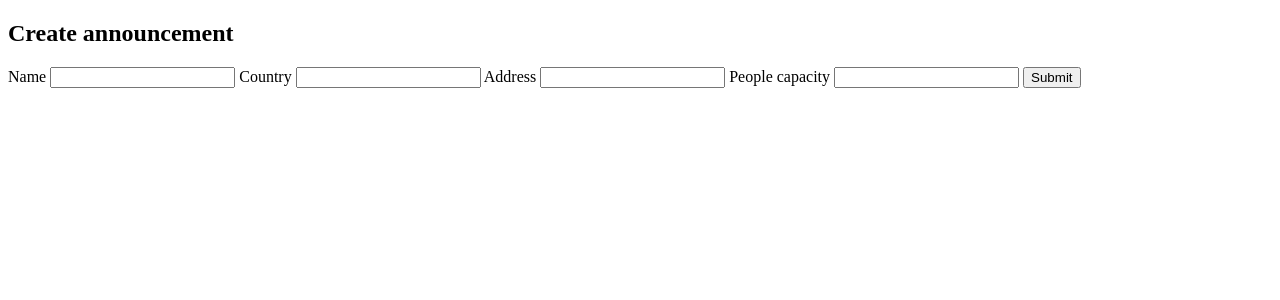
After one commit to CodingDojoHackathonTeam2/SafeMaps, a Django app: page /annoucement-confirm/create in a window 1280 px wide. The commit adds this page. Shown: the top 300 px of the page. Run offline with Django 3.2, Linux system fonts and the light colour scheme.

Commit message:
Create Annoucement

```diff
--- /dev/null
+++ b/Server/SafeMap/apps/safe_map_core/templates/create.html
@@ -0,0 +1,29 @@
+<!DOCTYPE html>
+<html lang="en">
+<head>
+    <meta charset="UTF-8">
+    <meta http-equiv="X-UA-Compatible" content="IE=edge">
+    <meta name="viewport" content="width=device-width, initial-scale=1.0">
+    <title>Document</title>
+</head>
+<body>
+    <h2>Create announcement</h2>
+    <form action="/annoucement-confirm/create" method="POST">
+        {% csrf_token %}
+
+        <label>Name</label>
+        <input type='text' name='name'>
+
+        <label>Country</label>
+        <input type='text' name='country'>
+
+        <label>Address</label>
+        <input type='text' name='address'>
+
+        <label>People capacity</label>
+        <input type='text' name='people_capacity'>
+
+        <input type='submit' value='Submit'>
+    </form>
+</body>
+</html>
--- a/Server/SafeMap/apps/safe_map_core/urls.py
+++ b/Server/SafeMap/apps/safe_map_core/urls.py
@@ -20,4 +20,7 @@ urlpatterns = [
     path('api/session/', views.SessionView.as_view(), name='api-session'),
     path('api/whoami/', views.WhoAmIView.as_view(), name='api-whoami'),
     path('api/announcements', views.AnnouncementsViewSet.as_view({'get': 'list'})),
+    path('announcement/create', views.CreateAnnoucement),
+    path('annoucement-confirm/create', views.ConfirmCreateAnnoucement),
+
 ]
--- a/Server/SafeMap/apps/safe_map_core/views.py
+++ b/Server/SafeMap/apps/safe_map_core/views.py
@@ -1,4 +1,4 @@
-from django.shortcuts import render, HttpResponse
+from django.shortcuts import render, HttpResponse, redirect
 from django.contrib.auth import authenticate, login, logout
 from .models import *
 from .serializers import *
@@ -157,6 +157,25 @@ def logout_user(request):
         }
     )
 
+# CRUD ANNOUCEMNT
+def CreateAnnoucement(request):
+    return render(request, 'createAnnoucement.html')
+
+
+def ConfirmCreateAnnoucement(request):
+    if request.method == 'GET':
+        return render(request,'create.html' )
+    elif request.method == 'POST':
+        # id???
+        user = Profile.objects.get(id="ID")
+        annoucement= Announcements.objects.create(item=request.POST['name'], added_by=user )
+        print(annoucement.objects.all())
+        annoucement.objects.add(user)
+        print(annoucement.objects.all())
+        return redirect('/jhomarTest')
+
+
+
 
 class SessionView(APIView):
     authentication_classes = [SessionAuthentication, BasicAuthentication]
```
Also changed, not shown: Server/SafeMap/apps/safe_map_core/templates/index.html (+5 -4 lines).
